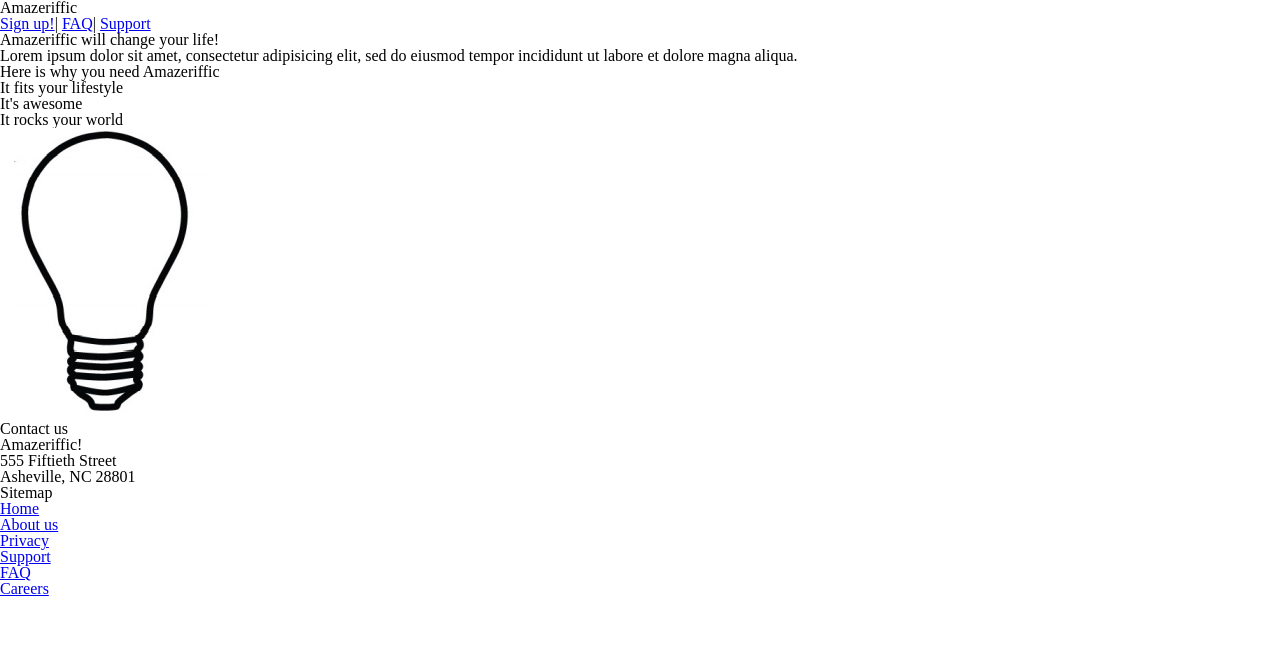
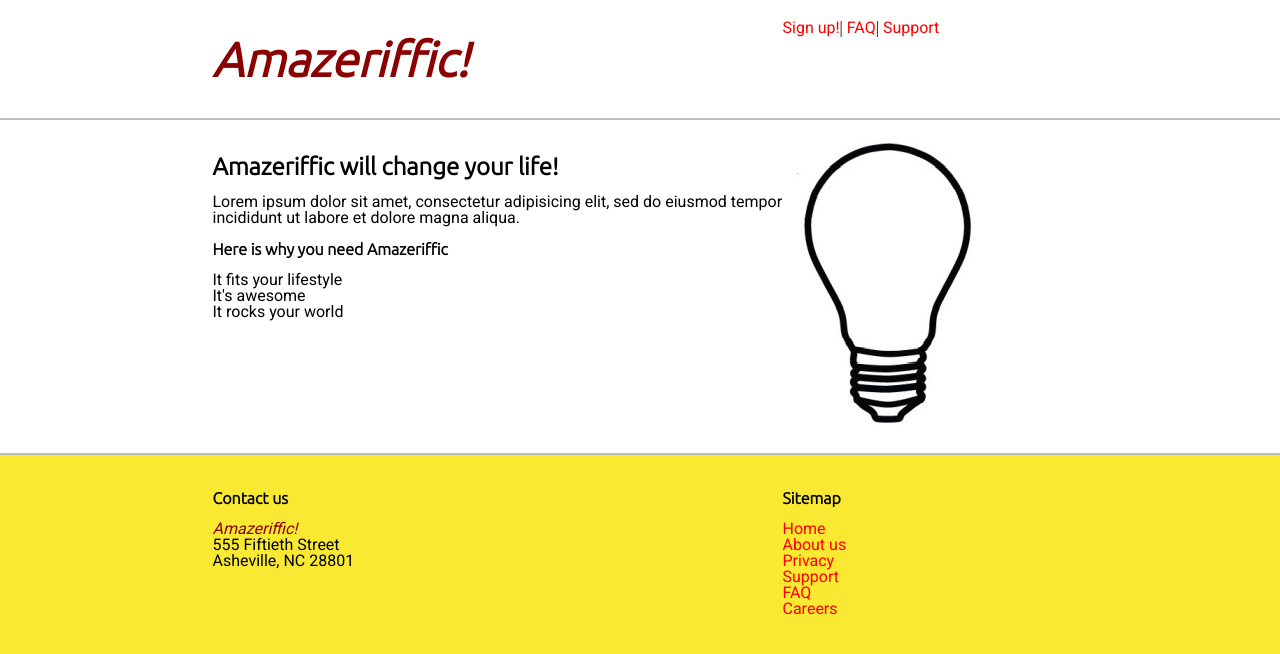
Before and after one commit to gbertalan/WebAppDevBook, a plain HTML site: page index.html in a window 1280 px wide. Drawn offline with Linux system fonts and the light colour scheme.

Commit message:
Implement the css styling of the page

```diff
--- a/index.html
+++ b/index.html
@@ -1,20 +1,28 @@
 <!doctype html>
 <html>
+
 <head>
-        <link rel="stylesheet" type="text/css" href="reset.css"/>
-        <link rel="stylesheet" type="text/css" href="style.css"/>
+    <link href="https://fonts.googleapis.com/css2?family=Ubuntu:wght@300&display=swap" rel="stylesheet"><!--ubuntu-->
+    <link href="https://fonts.googleapis.com/css2?family=Roboto&family=Ubuntu:wght@300&display=swap" rel="stylesheet"><!--roboto-->
+    <link rel="stylesheet" type="text/css" href="reset.css" />
+    <link rel="stylesheet" type="text/css" href="style.css" />
     <title>Amazeriffic</title>
 </head>
+
 <body>
     <header>
-            <h1>Amazeriffic</h1>
+        <div class="container">
+            <h1 class="logo">Amazeriffic!</h1>
             <nav>
                 <a href="#">Sign up!</a>|
                 <a href="#">FAQ</a>|
                 <a href="#">Support</a>
             </nav>
+        </div>
     </header>
     <main>
+        <div class="container">
+            <div class="main-text">
                 <h2>Amazeriffic will change your life!</h2>
                 <p>Lorem ipsum dolor sit amet, consectetur adipisicing elit, sed do
                     eiusmod tempor incididunt ut labore et dolore magna aliqua.</p>
@@ -25,12 +33,17 @@
                     <li>It's awesome</li>
                     <li>It rocks your world</li>
                 </ul>
-            <img src="lightbulb.jpg" alt="An image of a lightbulb."/>
+            </div>
+            <div class="main-image">
+                <img src="lightbulb.jpg" alt="An image of a lightbulb." />
+            </div>
+        </div>
     </main>
     <footer>
+        <div class="container">
             <div class="contact">
                 <h5>Contact us</h5>
-                <p>Amazeriffic!</p>
+                <p class="logo">Amazeriffic!</p>
                 <p>555 Fiftieth Street</p>
                 <p>Asheville, NC 28801</p>
             </div>
@@ -45,6 +58,8 @@
                     <li><a href="#">Careers</a></li>
                 </ul>
             </div>
+        </div>
     </footer>
 </body>
+
 </html>
--- a/style.css
+++ b/style.css
@@ -0,0 +1,62 @@
+body {
+    background: #f9e933;
+}
+
+header, main, footer {
+    min-width: 855px;
+    overflow: auto;
+    /* set overflow to auto,
+    so this element doesn't shrink to 0 when we float its contents. */
+    padding: 20px;
+}
+
+header .container, main .container, footer .container {
+    max-width: 855px;
+    margin: auto;
+}
+
+header {
+    background-color: white;
+}
+
+header h1, main .main-text, footer .contact {
+    float: left;
+    width: 570px;
+}
+
+header nav, main .main-image, footer .sitemap {
+    float: right;
+    width: 285px;
+}
+
+main {
+    background: white;
+    border-top: 2px solid rgb(190, 190, 190);
+    border-bottom: 2px solid rgb(190, 190, 190);
+}
+h1, h2, h3, h4, h5 {
+    font-family: 'Ubuntu', sans-serif;
+    font-weight: bold;
+    padding-top: 15px;
+    padding-bottom: 15px;
+}
+li, p, a {
+    font-family: 'Roboto', sans-serif;
+}
+h1 {
+    font-size: 3em;
+}
+h2 {
+    font-size: 1.5em;
+}
+h3 {
+
+}
+a {
+    color: red;
+    text-decoration: none;
+}
+.logo {
+    font-style: italic;
+    color: darkred;
+}
```
Lines whose indentation alone changed are shown as unchanged.
